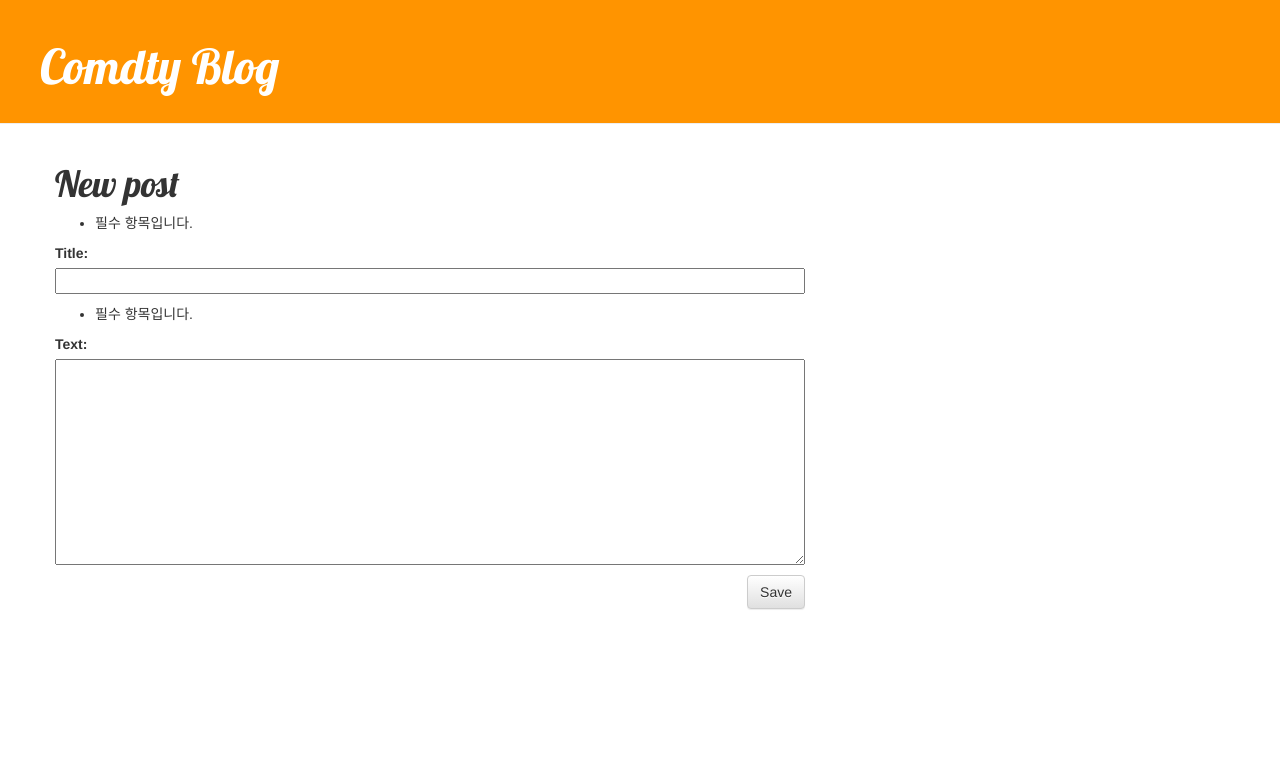
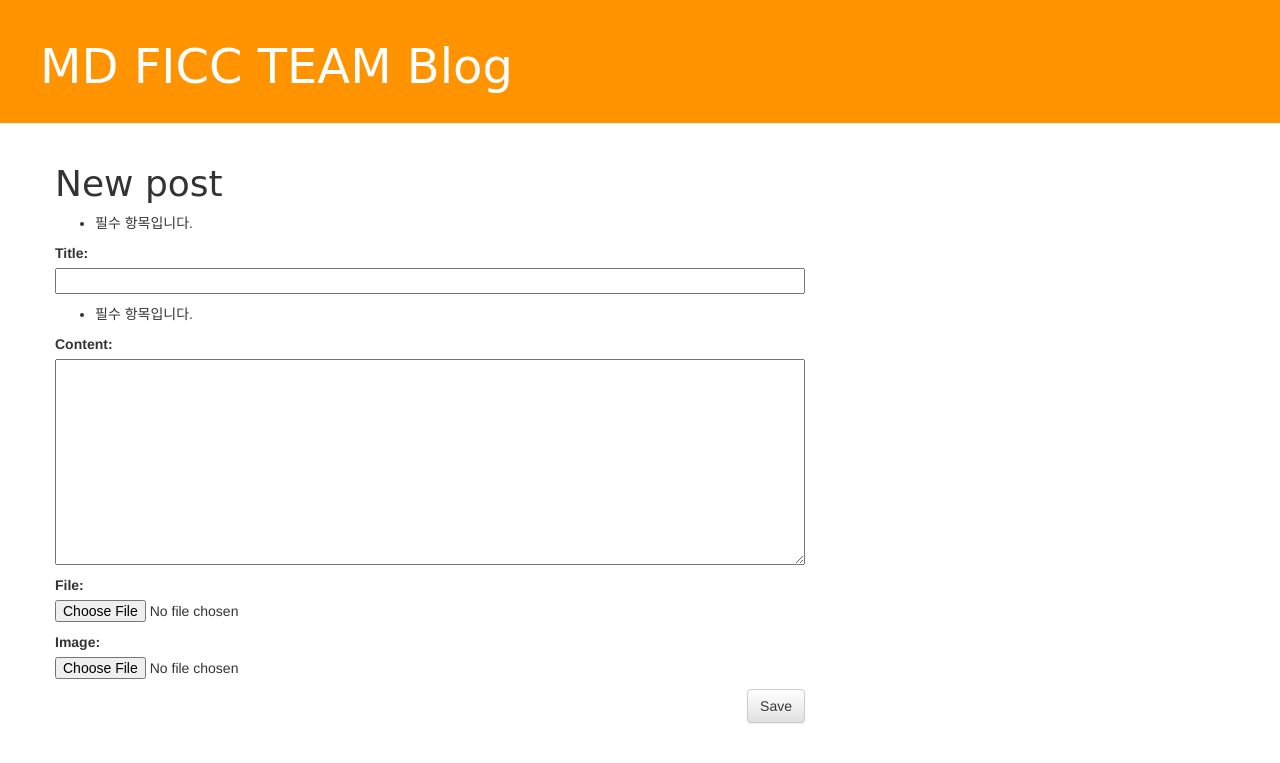
Before and after one commit to dyermons/my-first-blog, a Django app: page /post/new/ in a window 1280 px wide. Shown: the top 763 px of the page. Run offline with Django 3.2, Linux system fonts and the light colour scheme; some libraries are stand-ins or nearby versions.

Commit message:
create new team blog

```diff
--- a/comdty/forms.py
+++ b/comdty/forms.py
@@ -6,4 +6,9 @@ class PostForm(forms.ModelForm):
 
     class Meta:
         model = Post
-        fields = ('title', 'text',)
+        fields = ('title', 'content', 'file', 'image')
+    #     fields 추가했으면 html 추가하고 manage.py makemigrations로 db 컬럼 추가해줘야함
+
+    def __init__(self, *args, **kwargs):
+        super(PostForm, self).__init__(*args, **kwargs)
+        self.fields['file'].required = False
--- a/comdty/models.py
+++ b/comdty/models.py
@@ -8,7 +8,9 @@ from django.utils import timezone
 class Post(models.Model):
     author = models.ForeignKey('auth.User', on_delete=models.CASCADE)
     title = models.CharField(max_length=200)
-    text = models.TextField()
+    content = models.TextField()
+    file = models.FileField(upload_to='uploads/')
+    image = models.ImageField(blank=True)
     created_date = models.DateTimeField(
             default=timezone.now)
     published_date = models.DateTimeField(
--- a/comdty/templates/comdty/base.html
+++ b/comdty/templates/comdty/base.html
@@ -6,14 +6,14 @@
 		<link rel="stylesheet" href="//maxcdn.bootstrapcdn.com/bootstrap/3.2.0/css/bootstrap.min.css">
 		<link rel="stylesheet" href="//maxcdn.bootstrapcdn.com/bootstrap/3.2.0/css/bootstrap-theme.min.css">
 		<link rel="stylesheet" href="{% static 'css/comdty.css' %}">
-		<link href="//fonts.googleapis.com/css?family=Lobster&subset=latin,latin-ext" rel="stylesheet" type="text/css">
+		<link href="//fonts.googleapis.com/css?family=Anton&subset=Anton" rel="stylesheet" type="text/css">
 	</head>
 	<body>
 		<div class="page-header">
 			{% if user.is_authenticated %}
 				<a href="{% url 'post_new' %}" class="top-menu"><span class="glyphicon glyphicon-plus"></span></a>
 			{%endif%}
-			<h1><a href="/">Comdty Blog</a></h1>
+			<h1><a href="/">MD FICC TEAM Blog</a></h1>
 		</div>
 		<div class="content container">
 			<div class="row">
--- a/comdty/templates/comdty/post_edit.html
+++ b/comdty/templates/comdty/post_edit.html
@@ -2,7 +2,7 @@
 
 {% block content %}
     <h1>New post</h1>
-    <form method="POST" class="post-form">{% csrf_token %}
+    <form method="POST" class="post-form" enctype="multipart/form-data" novalidate>{% csrf_token %}
         {{ form.as_p }}
         <button type="submit" class="save btn btn-default">Save</button>
     </form>
--- a/comdty/urls.py
+++ b/comdty/urls.py
@@ -1,9 +1,11 @@
 from django.conf.urls import url
 from . import views
+from django.conf import settings
+from django.conf.urls.static import static
 
 urlpatterns = [
   url(r'^$', views.post_list, name='post_list'),
   url(r'^post/(?P<pk>\d+)/$', views.post_detail, name='post_detail'),
   url(r'^post/new/$', views.post_new, name ='post_new'),
   url(r'^post/(?P<pk>\d+)/edit/$', views.post_edit, name='post_edit'),
-]
+] + static(settings.MEDIA_URL, document_root=settings.MEDIA_ROOT)
--- a/comdty/views.py
+++ b/comdty/views.py
@@ -8,7 +8,8 @@ from django.shortcuts import redirect
 # Create your views here.
 
 def post_list(request):
-    posts = Post.objects.filter(published_date__lte=timezone.now()).order_by('published_date')
+    posts = Post.objects.filter(published_date__lte=timezone.now()).order_by('-published_date')
+    # posts = Post.objects.dates('published_date', 'year', order='DESC')
     return render(request, 'comdty/post_list.html',{'posts':posts})
 
 
@@ -18,15 +19,19 @@ def post_detail(request, pk):
 
 def post_new(request):
     if request.method == "POST":
-        form = PostForm(request.POST)
+        form = PostForm(request.POST, request.FILES)
         if form.is_valid():
             post = form.save(commit=False)
             post.author = request.user
             post.published_date = timezone.now()
+
             post.save()
             return redirect('post_detail', pk=post.pk)
     else:
         form = PostForm(request.POST)
+
+    documents = Post.objects.all()
+
     return render(request, 'comdty/post_edit.html', {'form':form})
 
 def post_edit(request, pk):
--- a/mysite/urls.py
+++ b/mysite/urls.py
@@ -16,8 +16,10 @@ Including another URLconf
 
 from django.conf.urls import include,url
 from django.contrib import admin
+from django.conf import settings
+from django.conf.urls.static import static
 
 urlpatterns = [
     url(r'^admin/', admin.site.urls),
     url(r'', include('comdty.urls')),
-]
+]+ static(settings.MEDIA_URL, document_root=settings.MEDIA_ROOT)
```
Also changed, not shown: comdty/templates/comdty/post_detail.html (+14 -1 lines), comdty/templates/comdty/post_list.html (+4 -3 lines), mysite/settings.py (+11 -1 lines), comdty/migrations/0002_auto_20180318_1314.py (added), comdty/migrations/0003_post_content.py (added), comdty/migrations/0004_post_image.py (added), comdty/static/css/comdty.css (line endings or trailing spaces), media/uploads/선물환NDF정리1.png (added), media/시황이미지_업로드테스트.PNG (added), 4 other files.
